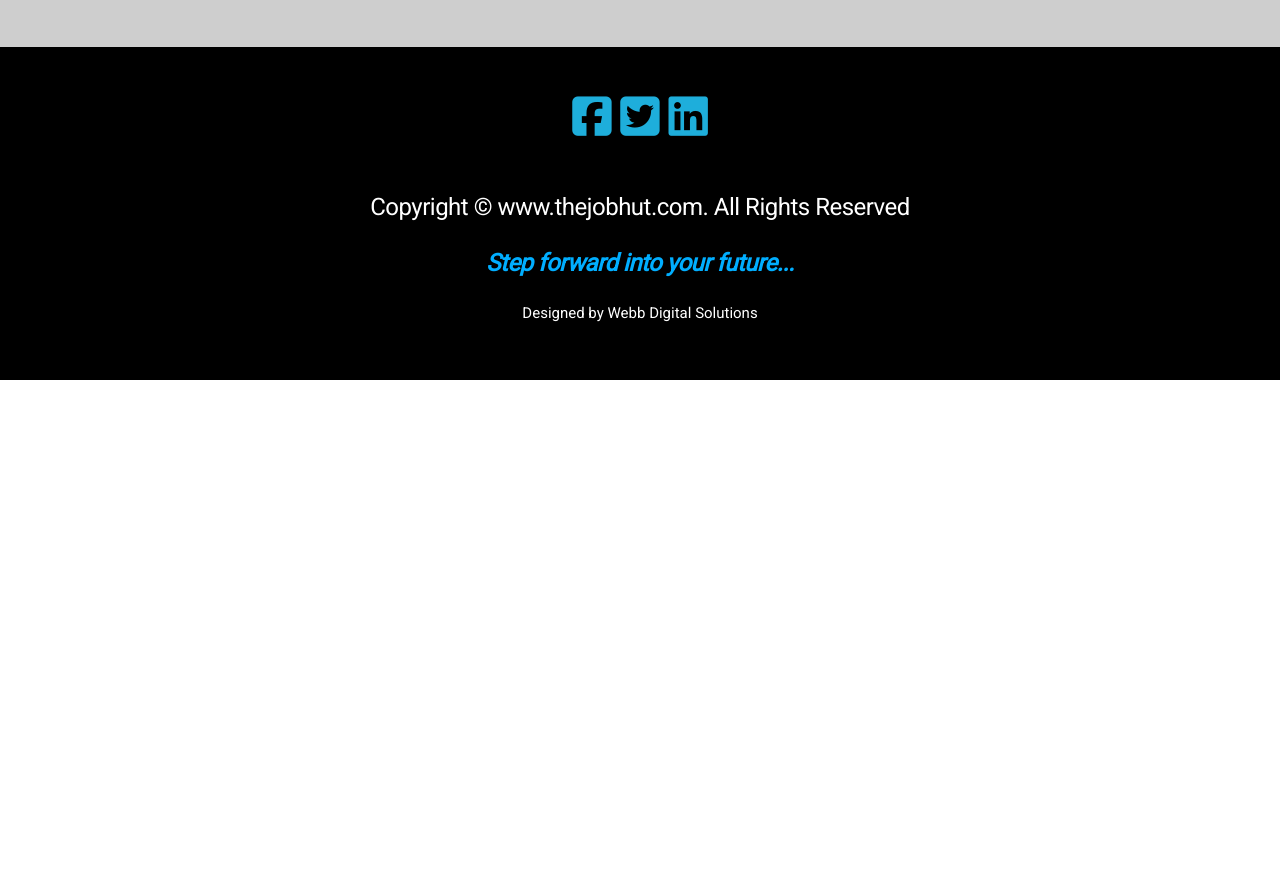
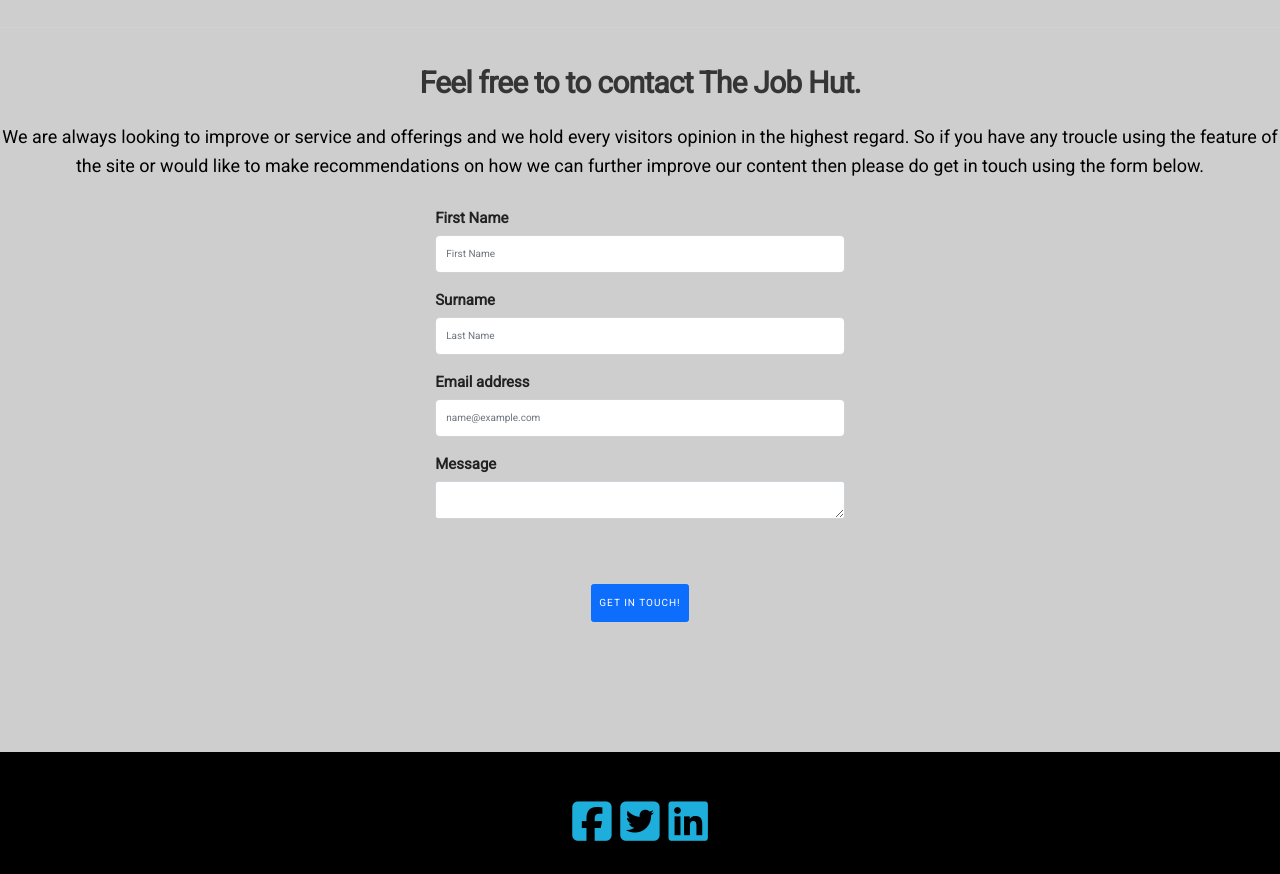
Before and after one commit to Code-Institute-Submissions/LeeWebb360-TheJobHut_MS2_ApResub, a plain HTML site: page aboutus.html in a window 1280 px wide. Shown: the part 1037-1911 px from the top of the page. Before the commit the page ends 1417 px from the top, so only its background shows below. Drawn offline with nearby package versions, Linux system fonts and the light colour scheme; no server answers.

Commit message:
Added content to latestnews.html, careeradvice.html, aboutus.html and also added contact form structure. removed the placehold lorem text and added images to images folder and industrynews.html

```diff
--- a/aboutus.html
+++ b/aboutus.html
@@ -84,6 +84,58 @@
             </p>
 
         </div>
+        <hr />
+
+        <h4 class="latest-news-heading text-center center">Feel free to to contact The Job Hut.</h4>
+        <p class="latestnews-text text-center">We are always looking to improve or service and offerings and we hold every visitors opinion in the highest regard.
+        So if you have any troucle using the feature of the site or would like to make recommendations on how we can further improve our content then please do get in touch using the form below.</p>
+
+        <form>
+            <div class="form-group">
+                <div class="contact-us-form container">
+                    <label for="FormControlInput1">First Name</label>
+                    <input type="text"
+                           class="form-control"
+                           id="FormControlInput1"
+                           placeholder="First Name"
+                           required />
+                </div>
+            </div>
+            <div class="form-group">
+                <div class="contact-us-form container">
+                    <label for="FormControlInput2">Surname</label>
+                    <input type="text"
+                           class="form-control"
+                           id="FormControlInput2"
+                           placeholder="Last Name"
+                           required />
+                </div>
+            </div>
+            <div class="form-group">
+                <div class="contact-us-form container">
+                    <label for="FormControlInput4">Email address</label>
+                    <input type="email"
+                           class="form-control"
+                           id="FormControlInput4"
+                           placeholder="name@example.com"
+                           required />
+                </div>
+            </div>
+            <div class="form-group">
+                <div class="contact-us-form container">
+                    <label for="FormControlTextarea1">Message</label>
+                    <textarea class="form-control"
+                              id="FormControlTextarea1"
+                              rows="5"></textarea>
+                </div>
+            </div>
+            <div class="get-in-touch text-center container">
+                <button type="submit" class="btn btn-primary mb-2">
+                    Get In Touch!
+                </button>
+            </div>
+        </form>
+
 
     </section>
 
--- a/assets/css/style.css
+++ b/assets/css/style.css
@@ -343,6 +343,28 @@ body {
     padding-bottom: 15px;
 }
 
+.form-group {
+	padding-left: 30%;
+	padding-right: 30%;
+}
+
+.get-in-touch-contact-form .form-group .contact-us-form .form-control {
+	color: rgba(103, 103, 103.1);
+	font-weight: 500;
+	background-color: #cccccc;
+	border-color: rgba(103, 103, 103.1);
+}
+
+.get-in-touch {
+	padding-top: 50px;
+	padding-bottom: 50px;
+}
+
+.contact-us-page-headline {
+	color: #24c749;
+	font-weight: bold;
+}
+
 /*--footer--*/
 
 .social-links-copyright {
```
Also changed, not shown: careeradvice.html (+9 -12 lines), index.html (+6 -12 lines), industrynews.html (+11 -3 lines), assets/images/businessnews.jpg (added), assets/images/codingnews.jpg (added), assets/images/technews.jpg (added), 1 other file.
